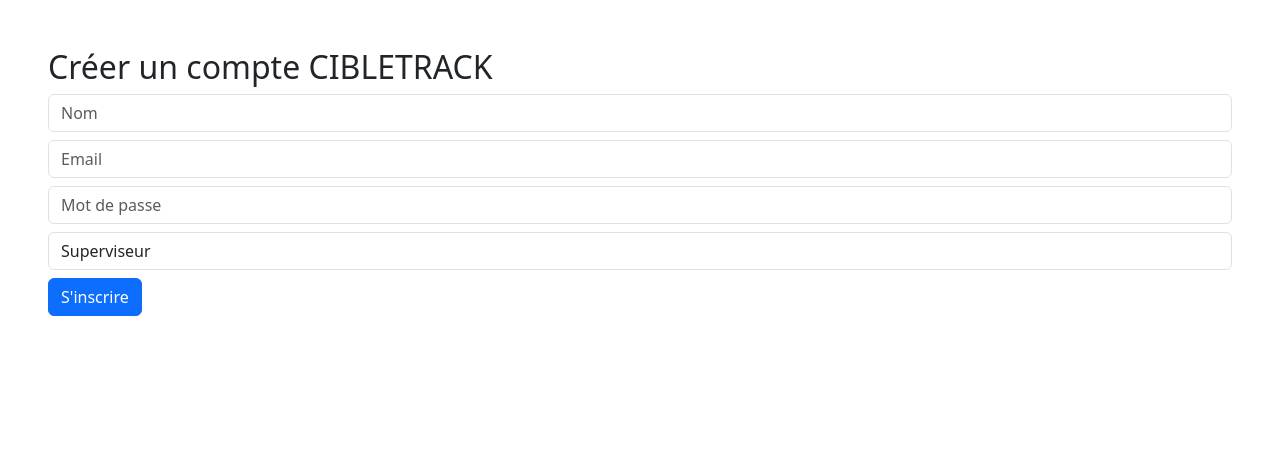
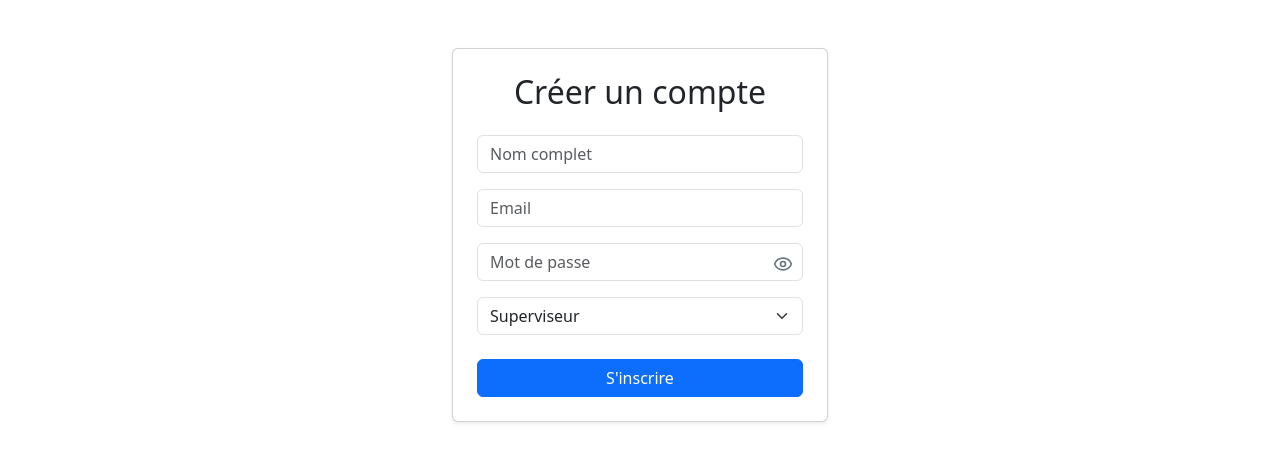
Before and after one commit to tarzonbrayan-tech/CibleTrack-Pro, a React (Create React App) app in the folder frontend/: page /register in a window 1280 px wide. Shown: the top 462 px of the page. Built offline with nearby package versions, Linux system fonts and the light colour scheme.

Commit message:
voyant visuel

```diff
--- a/frontend/package.json
+++ b/frontend/package.json
@@ -9,6 +9,7 @@
     "@testing-library/user-event": "^13.5.0",
     "axios": "^1.13.6",
     "bootstrap": "^5.3.8",
+    "lucide-react": "^0.577.0",
     "react": "^19.2.4",
     "react-dom": "^19.2.4",
     "react-router-dom": "^7.13.1",
--- a/frontend/src/pages/Register.js
+++ b/frontend/src/pages/Register.js
@@ -1,31 +1,72 @@
 import React, { useState } from 'react';
+import { Eye, EyeOff } from 'lucide-react'; // Import des icônes
 import axios from 'axios';
 
 const Register = () => {
     const [formData, setFormData] = useState({ nom: '', email: '', password: '', role: 'superviseur' });
 
+    // ÉTAT POUR VISIBILITÉ DU MOT DE PASSE
+    const [showPassword, setShowPassword] = useState(false);
+
+    const togglePasswordVisibility = () => {
+        setShowPassword(!showPassword);
+    };
+
     const handleSubmit = async (e) => {
         e.preventDefault();
         try {
             await axios.post('http://127.0.0.1:5000/register', formData);
-            alert("Compte créé ! Connectez-vous.");
+            alert("Compte créé !");
         } catch (err) {
-            alert("Erreur lors de l'inscription");
+            alert("Erreur 400 : Vérifiez vos données ou l'email");
         }
     };
 
     return (
-        <form onSubmit={handleSubmit} className="p-5">
-            <h2>Créer un compte CIBLETRACK</h2>
-            <input type="text" placeholder="Nom" onChange={(e) => setFormData({...formData, nom: e.target.value})} className="form-control mb-2" />
-            <input type="email" placeholder="Email" onChange={(e) => setFormData({...formData, email: e.target.value})} className="form-control mb-2" />
-            <input type="password" placeholder="Mot de passe" onChange={(e) => setFormData({...formData, password: e.target.value})} className="form-control mb-2" />
-            <select onChange={(e) => setFormData({...formData, role: e.target.value})} className="form-control mb-2">
-                <option value="superviseur">Superviseur</option>
-                <option value="chef">Chef de Projet</option>
-            </select>
-            <button type="submit" className="btn btn-primary">S'inscrire</button>
-        </form>
+        <div className="container mt-5" style={{ maxWidth: '400px' }}>
+            <form onSubmit={handleSubmit} className="card p-4 shadow-sm">
+                <h2 className="text-center mb-4">Créer un compte</h2>
+
+                {/* Champ Nom */}
+                <input type="text" placeholder="Nom complet" className="form-control mb-3"
+                    onChange={(e) => setFormData({...formData, nom: e.target.value})} />
+
+                {/* Champ Email */}
+                <input type="email" placeholder="Email" className="form-control mb-3"
+                    onChange={(e) => setFormData({...formData, email: e.target.value})} />
+
+                {/* Champ MOT DE PASSE AVEC ŒIL */}
+                <div className="position-relative mb-3">
+                    <input
+                        type={showPassword ? "text" : "password"} // Bascule entre text et password
+                        placeholder="Mot de passe"
+                        className="form-control"
+                        onChange={(e) => setFormData({...formData, password: e.target.value})}
+                    />
+                    <div
+                        onClick={togglePasswordVisibility}
+                        style={{
+                            position: 'absolute',
+                            right: '10px',
+                            top: '50%',
+                            transform: 'translateY(-50%)',
+                            cursor: 'pointer',
+                            color: '#6c757d'
+                        }}
+                    >
+                        {showPassword ? <EyeOff size={20} /> : <Eye size={20} />}
+                    </div>
+                </div>
+
+                {/* Champ Rôle */}
+                <select className="form-select mb-4" onChange={(e) => setFormData({...formData, role: e.target.value})}>
+                    <option value="superviseur">Superviseur</option>
+                    <option value="chef">Chef de Projet</option>
+                </select>
+
+                <button type="submit" className="btn btn-primary w-100">S'inscrire</button>
+            </form>
+        </div>
     );
 };
 
```
Also changed, not shown: frontend/src/components/Sidebar.js (added, +37 -0 lines), 2 other files (tests, documents, lock files or other folders).
